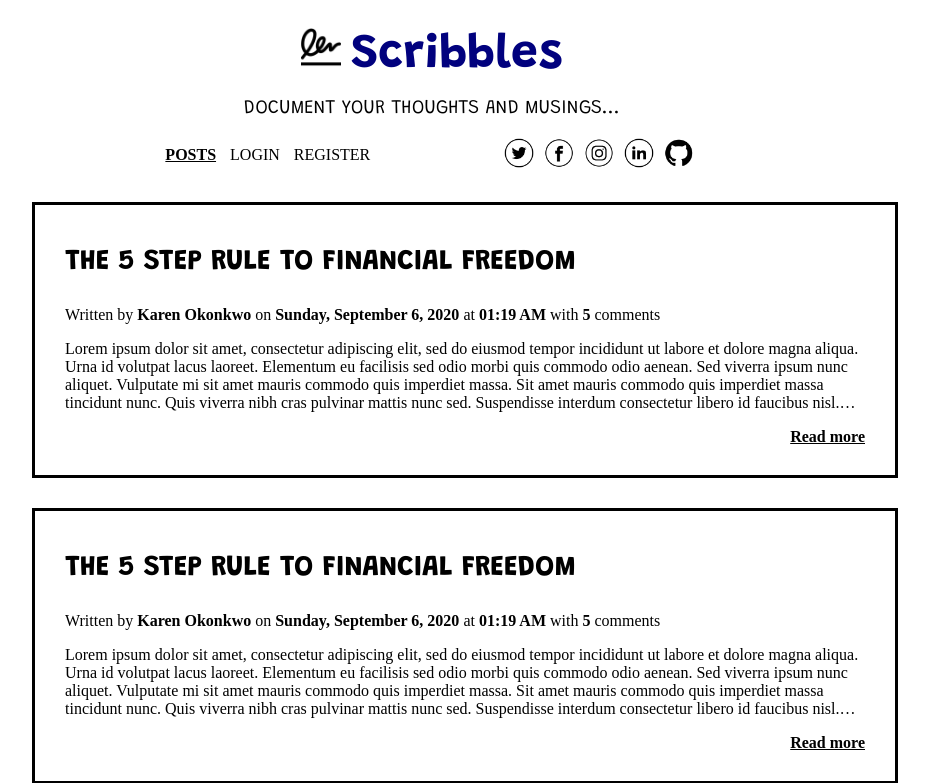
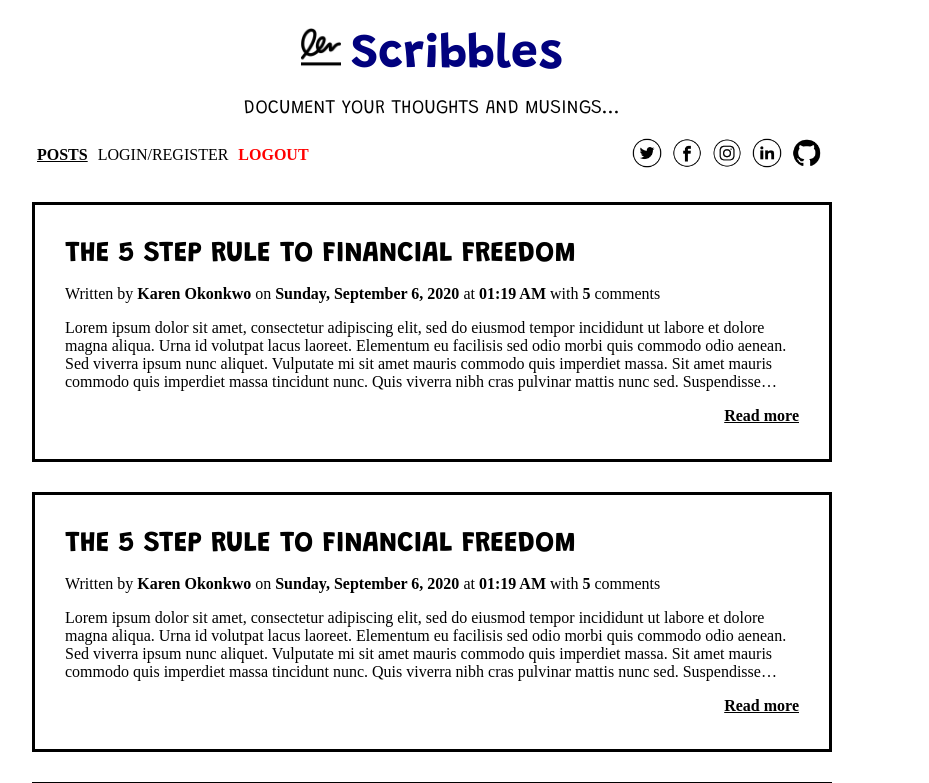
Before and after one commit to KarenOk/Scribbles-Blog, a React (Create React App) app in the folder frontend/: page / in a window 1280 px wide. Shown: the top 783 px of the page, without its empty margins (208-1137 px from the left). Built offline with nearby package versions, Linux system fonts and the light colour scheme; no server answers; a web font is replaced by a local one.

Commit message:
Implement signup and login

```diff
--- a/frontend/src/App.css
+++ b/frontend/src/App.css
@@ -59,7 +59,7 @@
 nav {
     width: 100%;
     display: flex;
-    justify-content: space-evenly;
+    justify-content: space-between;
     align-items: center;
     font-family: 'Overlock', cursive;
     margin-bottom: 30px;
@@ -67,6 +67,11 @@
 
 nav .routes a {
     margin: 0 5px;
+}
+
+nav a.danger {
+    color: red;
+    font-weight: bolder;
 }
 
 nav .routes a:active, nav .routes a.active {
@@ -92,7 +97,8 @@
     padding: 15px 30px;
     margin: 30px 0;
     cursor: pointer;
-    height: 240px;
+    height: 260px;
+    box-sizing: border-box;
 }
 
 .post-item:hover {
@@ -102,6 +108,7 @@
 .post-item h3 {
     font-family: 'Grandstander', cursive;
     font-size: 1.8em;
+    margin: 20px 0 10px;
     text-transform: uppercase;
 }
 
--- a/frontend/src/components/Header.js
+++ b/frontend/src/components/Header.js
@@ -1,4 +1,5 @@
 import React from "react";
+import { useAuth0 } from "@auth0/auth0-react";
 import logo from "../logo.png";
 import github from "../images/github.png";
 import twitter from "../images/twitter.png";
@@ -7,6 +8,7 @@
 import instagram from "../images/instagram.png";
 
 const Header = () => {
+	const { loginWithRedirect, logout } = useAuth0();
 	return (
 		<header>
 			<div>
@@ -19,8 +21,12 @@
 					<a href="#!" className="active">
 						POSTS
 					</a>
-					<a href="#!"> LOGIN </a>
-					<a href="#!"> REGISTER </a>
+					<a href="#!" onClick={() => loginWithRedirect()}>
+						LOGIN/REGISTER
+					</a>
+					<a href="#!" className="danger" onClick={() => logout()}>
+						LOGOUT
+					</a>
 				</div>
 				<div className="social">
 					<a href="#!">
```
